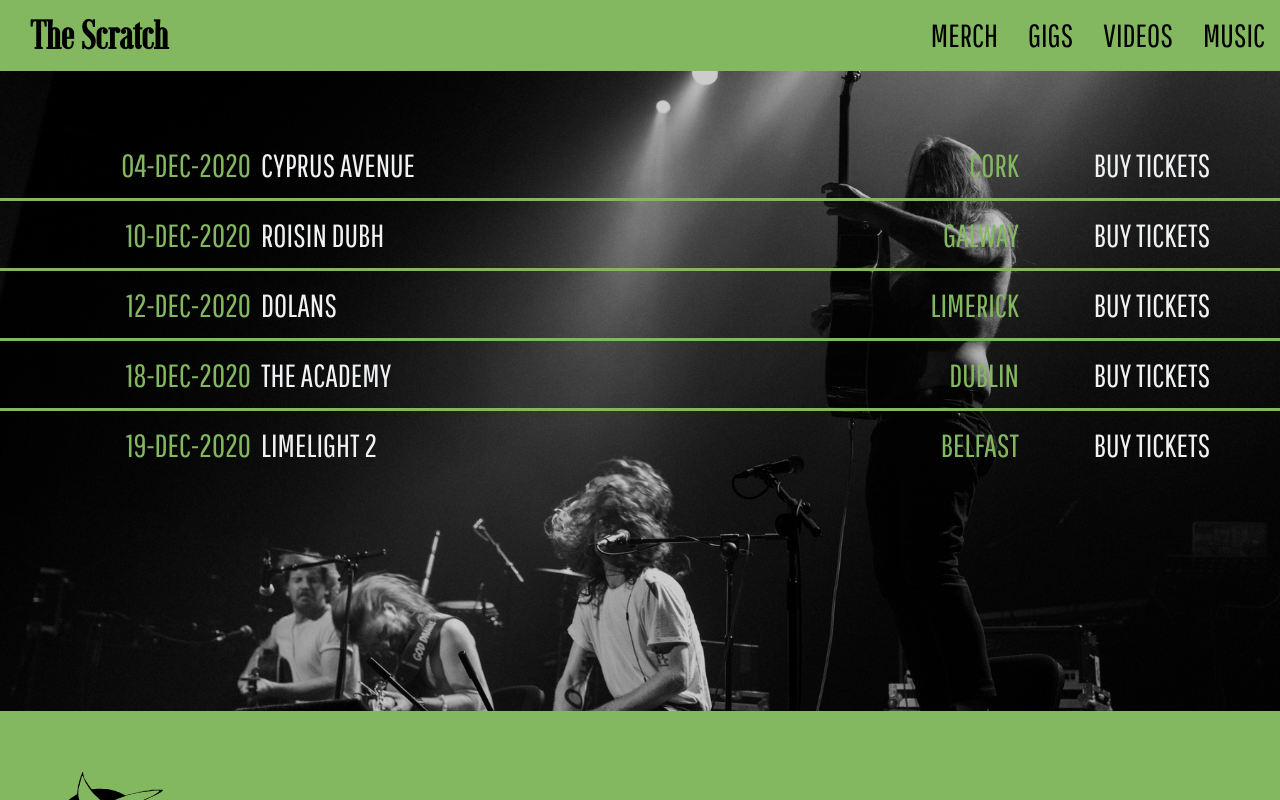
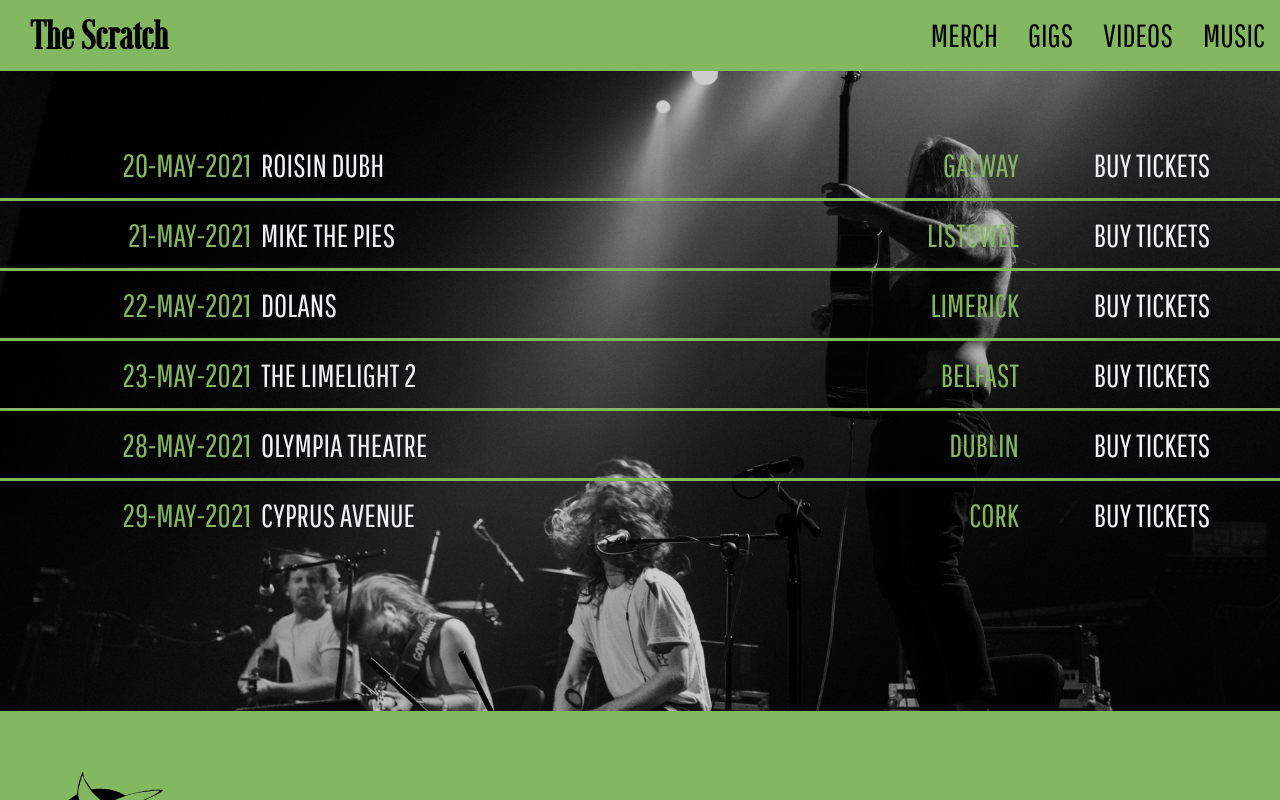
Before and after one commit to keoghpe/react-scratch, a React (Create React App) app: page /gigs in a window 1280 px wide. Built offline with nearby package versions, Linux system fonts and the light colour scheme.

Commit message:
Update gigs

```diff
--- a/src/components/GigList.js
+++ b/src/components/GigList.js
@@ -4,47 +4,48 @@ import moment from 'moment';
 const GigList = () => {
     const gigListData = [
         {
-            date: new Date(2020, 0, 25),
-            venue: 'De Barra\'s',
-            location: 'Clonakilty',
-            link: 'https://www.eventbrite.ie/e/the-scratch-live-in-de-barras-rescheduled-tickets-61109974579',
+            date: new Date(2021, 4, 28),
+            venue: 'Olympia Theatre',
+            location: 'Dublin',
+            link: 'https://www.ticketmaster.ie/venueartist/198239/5263810',
             onSale: true
         },
         {
-            date: new Date(2020, 11, 18),
-            venue: 'The Academy',
-            location: 'Dublin',
-            link: 'https://www.ticketmaster.ie/the-scratch-dublin-10-04-2020/event/1800578DCDFDF5AA',
+            date: new Date(2021, 4, 29),
+            venue: 'Cyprus Avenue',
+            location: 'Cork',
+            link: 'https://www.eventbrite.ie/e/the-scratch-tickets-86209634337',
             onSale: true
         },
         {
-            date: new Date(2020, 11, 19),
-            venue: 'Limelight 2',
-            location: 'Belfast',
-            link: 'https://www.ticketmaster.ie/the-scratch-belfast-11-04-2020/event/3800578DD2A81F42?fbclid=IwAR2miTCwQycwSSnkX0wuDzmHNFcH6oK85k1PkKhmLB3Po09iRnFNl2Z8-gI',
+            date: new Date(2021, 4, 20),
+            venue: 'Roisin Dubh',
+            location: 'Galway',
+            link: 'https://www.ticketmaster.ie/the-scratch-galway-20-05-2021/event/1800582DA80653BB',
             onSale: true
         },
         {
-            date: new Date(2020, 11, 4),
-            venue: 'Cyprus Avenue',
-            location: 'Cork',
-            link: 'https://www.eventbrite.ie/e/the-scratch-tickets-86209634337?fbclid=IwAR3yc9MctYKhy6g3d6I1T4KlYbA2jguUdZ0DXoPqN03oklz18fvEs5IDv9M',
+            date: new Date(2021, 4, 23),
+            venue: 'The Limelight 2',
+            location: 'Belfast',
+            link: 'https://www.ticketmaster.ie/the-scratch-belfast-19-12-2020/event/3800578DD2A81F42',
             onSale: true
         },
         {
-            date: new Date(2020, 11, 10),
-            venue: 'Roisin Dubh',
-            location: 'Galway',
-            link: 'https://www.roisindubh.net/gig-details.html?listingID=10500&fbclid=IwAR2K9rXrvM9A0kDimWef8L7HoeDklWOBM9g70zhljY1oVTVRzSSH7IFVg4g',
+            date: new Date(2021, 4, 22),
+            venue: 'Dolans',
+            location: 'Limerick',
+            link: 'https://dolans.yapsody.com/event/index/505651/the-scratch',
             onSale: true
         },
         {
-            date: new Date(2020, 11, 12),
-            venue: 'Dolans',
-            location: 'Limerick',
-            link: 'https://dolans.yapsody.com/event/index/505651/the-scratch?fbclid=IwAR29N57saKpDKtnoxz7HWL6zlamfce6KiEwX-XqrLpRaRW4sYBD_msChRGc',
+            date: new Date(2021, 4, 21),
+            venue: 'Mike the Pies',
+            location: 'Listowel',
+            link: 'https://mikethepies.com/the-scratch/',
             onSale: true
-        }]
+        },
+    ];
 
     return gigListData.length ? gigListData
         .sort((a, b) => a.date.getTime() - b.date.getTime())
```
